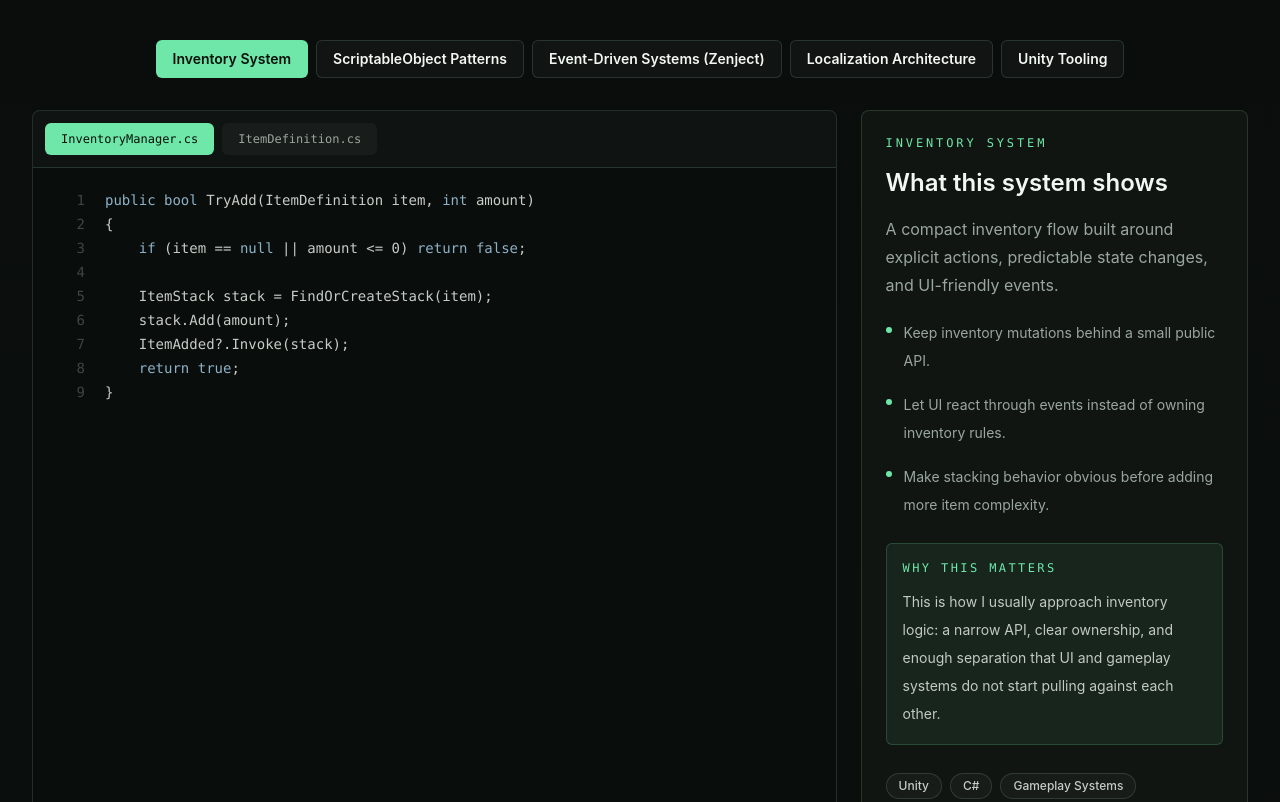
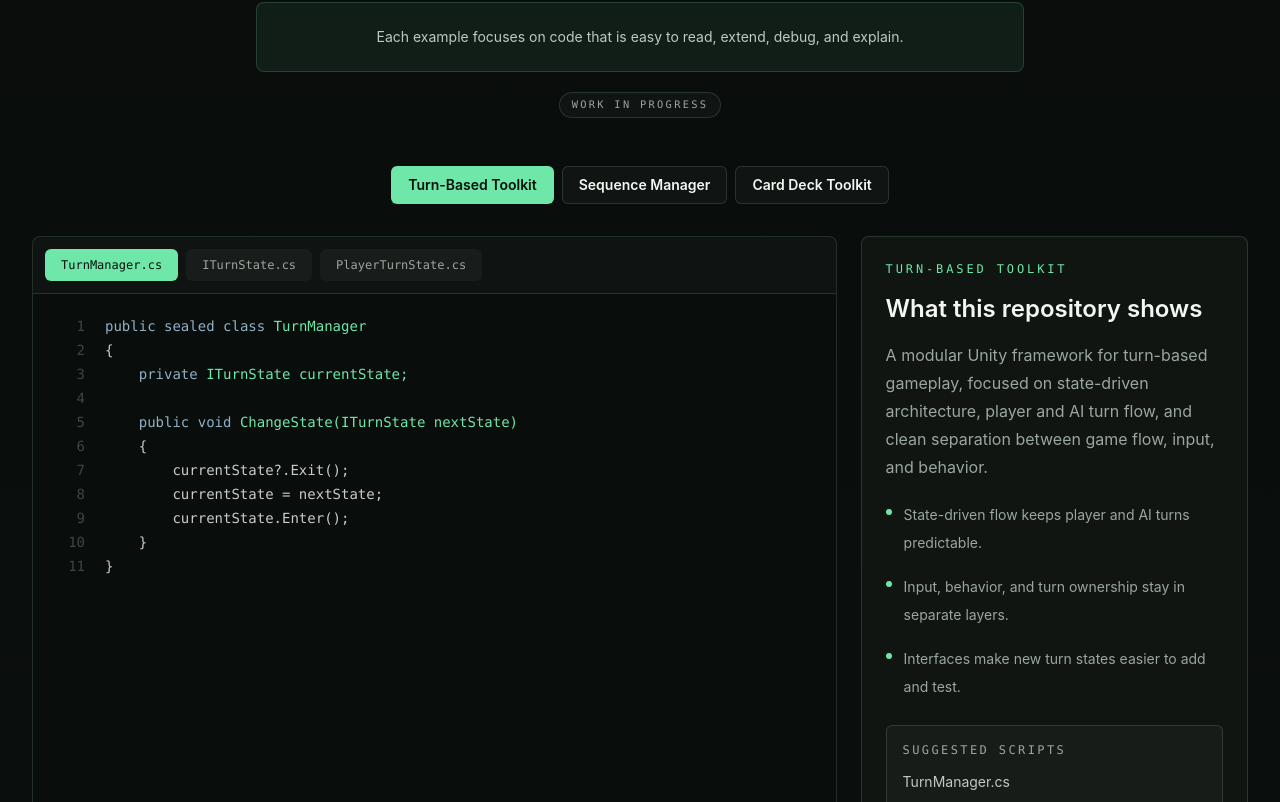
Before and after one commit to DeanAviv/dean-aviv-portfolio, a Next.js app: page / in a window 1280 px wide. Shown: the part 3258-4060 px from the top of the page. Built offline with nearby package versions, Linux system fonts and the light colour scheme.

Commit message:
Refresh code showcase content

```diff
--- a/src/components/CodeShowcase.tsx
+++ b/src/components/CodeShowcase.tsx
@@ -8,7 +8,7 @@ import { codeShowcases } from "@/data/codeShowcases";
 import { site } from "@/data/site";
 
 const keywordPattern =
-  /\b(public|private|sealed|class|readonly|return|if|new|using|void|bool|int|string|null|true|false|get|set|foreach|static|struct)\b/g;
+  /\b(public|private|sealed|class|readonly|return|if|new|using|void|bool|int|string|null|true|false|get|set|foreach|static|struct|interface|async|await)\b/g;
 
 function highlightCode(code: string) {
   return code.split("\n").map((line, lineIndex) => {
@@ -37,7 +37,10 @@ function highlightCode(code: string) {
             part.includes("Locale") ||
             part.includes("Variable") ||
             part.includes("Screenshot") ||
-            part.includes("Card")
+            part.includes("Card") ||
+            part.includes("Turn") ||
+            part.includes("Sequence") ||
+            part.includes("Deck")
           ) {
             return (
               <span key={`${part}-${partIndex}`} className="text-accent">
@@ -83,6 +86,12 @@ export function CodeShowcase() {
             {site.sections.code.intro}
           </p>
         ) : null}
+
+        <div className="mt-5 flex justify-center">
+          <span className="rounded-full border border-line bg-white/[0.03] px-3 py-1 font-mono text-[0.65rem] uppercase tracking-[0.22em] text-muted">
+            Work in progress
+          </span>
+        </div>
 
         <div className="mt-12 flex flex-wrap justify-center gap-2">
           {codeShowcases.map((item) => (
@@ -143,6 +152,17 @@ export function CodeShowcase() {
               ))}
             </ul>
 
+            <div className="mt-6 rounded-md border border-line bg-white/[0.03] p-4">
+              <p className="font-mono text-xs uppercase tracking-[0.2em] text-muted">
+                Suggested scripts
+              </p>
+              <ul className="mt-3 space-y-2 text-sm leading-6 text-foreground/78">
+                {activeShowcase.suggestedScripts.map((script) => (
+                  <li key={script}>{script}</li>
+                ))}
+              </ul>
+            </div>
+
             <div className="mt-6 rounded-md border border-accent/20 bg-accent/8 p-4">
               <p className="font-mono text-xs uppercase tracking-[0.2em] text-accent">
                 Why this matters
--- a/src/data/codeShowcases.ts
+++ b/src/data/codeShowcases.ts
@@ -9,6 +9,7 @@ export type CodeShowcaseItem = {
   description: string;
   keyIdeas: string[];
   technologies: string[];
+  suggestedScripts: string[];
   files: CodeShowcaseFile[];
   explanationTitle: string;
   whyThisMatters: string;
@@ -17,207 +18,194 @@ export type CodeShowcaseItem = {
 
 export const codeShowcases: CodeShowcaseItem[] = [
   {
-    id: "inventory-system",
-    title: "Inventory System",
+    id: "turn-based-toolkit",
+    title: "Turn-Based Toolkit",
     description:
-      "A compact inventory flow built around explicit actions, predictable state changes, and UI-friendly events.",
+      "A modular Unity framework for turn-based gameplay, focused on state-driven architecture, player and AI turn flow, and clean separation between game flow, input, and behavior.",
     keyIdeas: [
-      "Keep inventory mutations behind a small public API.",
-      "Let UI react through events instead of owning inventory rules.",
-      "Make stacking behavior obvious before adding more item complexity.",
+      "State-driven flow keeps player and AI turns predictable.",
+      "Input, behavior, and turn ownership stay in separate layers.",
+      "Interfaces make new turn states easier to add and test.",
     ],
-    technologies: ["Unity", "C#", "Gameplay Systems", "ScriptableObjects"],
+    technologies: [
+      "State Pattern",
+      "Interfaces",
+      "Turn Management",
+      "Gameplay Architecture",
+      "Dependency Injection (Zenject)",
+    ],
+    suggestedScripts: [
+      "TurnManager.cs",
+      "ITurnState.cs / TurnState.cs",
+      "PlayerTurnState.cs / EnemyTurnState.cs",
+    ],
     files: [
       {
-        fileName: "InventoryManager.cs",
-        code: `public bool TryAdd(ItemDefinition item, int amount)
+        fileName: "TurnManager.cs",
+        code: `public sealed class TurnManager
 {
-    if (item == null || amount <= 0) return false;
+    private ITurnState currentState;
 
-    ItemStack stack = FindOrCreateStack(item);
-    stack.Add(amount);
-    ItemAdded?.Invoke(stack);
-    return true;
-}`,
-      },
-      {
-        fileName: "ItemDefinition.cs",
-        code: `[CreateAssetMenu(menuName = "Game/Inventory/Item")]
-public sealed class ItemDefinition : ScriptableObject
-{
-    [field: SerializeField] public string DisplayName { get; private set; }
-    [field: SerializeField] public bool IsStackable { get; private set; } = true;
-}`,
-      },
-    ],
-    explanationTitle: "What this system shows",
-    whyThisMatters:
-      "This is how I usually approach inventory logic: a narrow API, clear ownership, and enough separation that UI and gameplay systems do not start pulling against each other.",
-    githubUrl: "https://github.com/DeanAviv/unity-sequence-manager",
-  },
-  {
-    id: "scriptableobject-patterns",
-    title: "ScriptableObject Patterns",
-    description:
-      "Shared-value and data patterns that make tuning easier without burying gameplay logic inside inspectors.",
-    keyIdeas: [
-      "Use ScriptableObjects to expose data cleanly, not to hide architecture.",
-      "Reset runtime values deliberately so Play Mode stays predictable.",
-      "Keep observer-style UI updates simple and visible.",
-    ],
-    technologies: ["Unity", "C#", "ScriptableObjects", "Editor Workflow"],
-    files: [
-      {
-        fileName: "FloatVariable.cs",
-        code: `public float Value
-{
-    get => runtimeValue;
-    set
+    public void ChangeState(ITurnState nextState)
     {
-        if (Mathf.Approximately(runtimeValue, value)) return;
-        runtimeValue = value;
-        Changed?.Invoke(runtimeValue);
+        currentState?.Exit();
+        currentState = nextState;
+        currentState.Enter();
     }
 }`,
       },
       {
-        fileName: "VariableLabel.cs",
-        code: `private void OnEnable()
+        fileName: "ITurnState.cs",
+        code: `public interface ITurnState
 {
-    source.Changed += Refresh;
-    Refresh(source.Value);
-}
-
-private void Refresh(float value)
+    void Enter();
+    void Tick();
+    void Exit();
+}`,
+      },
+      {
+        fileName: "PlayerTurnState.cs",
+        code: `public sealed class PlayerTurnState : ITurnState
 {
-    label.text = Mathf.RoundToInt(value).ToString();
+    public void Enter() => input.Enable();
+    public void Tick() => playerActions.ReadIntent();
+    public void Exit() => input.Disable();
 }`,
       },
     ],
-    explanationTitle: "What this system shows",
+    explanationTitle: "What this repository shows",
     whyThisMatters:
-      "I like patterns like this when they make the project easier to tune and teach. The goal is not a clever framework. The goal is data that stays understandable while the game grows.",
-    githubUrl: "https://github.com/DeanAviv/unity-card-deck-toolkit",
+      "Turn-based games can become hard to follow when flow, input, and behavior are mixed together. This toolkit shows how I organize those responsibilities so the game remains readable as rules expand.",
+    githubUrl: "https://github.com/DeanAviv/unity-turn-base-toolkit",
   },
   {
-    id: "event-driven-systems-zenject",
-    title: "Event-Driven Systems (Zenject)",
+    id: "sequence-manager",
+    title: "Sequence Manager",
     description:
-      "A signal-driven example for connecting gameplay, UI, and feedback without turning everything into direct references.",
+      "A Unity tool for building and running action sequences with support for delays, conditional actions, looping actions, and editor-facing workflow.",
     keyIdeas: [
-      "Signals help when the event boundary is clear and intentional.",
-      "Payloads should stay small so debugging remains practical.",
-      "Event-driven code still needs readable flow, not magic.",
+      "Actions are composed into readable sequences instead of one-off scripts.",
+      "Async flow keeps timing logic explicit and debuggable.",
+      "Editor-facing attributes make repeated setup easier to manage.",
     ],
-    technologies: ["Unity", "C#", "Zenject", "Signals"],
+    technologies: [
+      "Command-style sequencing",
+      "Async / Await",
+      "Reusable Systems",
+      "Dependency Injection",
+      "Custom Inspector",
+    ],
+    suggestedScripts: [
+      "SequenceManager.cs",
+      "ISequence.cs / ISequenceManager.cs",
+      "SequenceAttribute.cs (or custom inspector script)",
+    ],
     files: [
       {
-        fileName: "PlayerDamagedSignal.cs",
-        code: `public readonly struct PlayerDamagedSignal
+        fileName: "SequenceManager.cs",
+        code: `public sealed class SequenceManager : ISequenceManager
 {
-    public int Amount { get; }
-    public string SourceId { get; }
-
-    public PlayerDamagedSignal(int amount, string sourceId)
+    public async Task RunAsync(ISequence sequence)
     {
-        Amount = amount;
-        SourceId = sourceId;
+        foreach (ISequenceAction action in sequence.Actions)
+        {
+            if (action.CanRun())
+            {
+                await action.ExecuteAsync();
+            }
+        }
     }
 }`,
       },
       {
-        fileName: "HealthPresenter.cs",
-        code: `private void OnEnable()
+        fileName: "ISequence.cs",
+        code: `public interface ISequence
 {
-    signalBus.Subscribe<PlayerDamagedSignal>(OnPlayerDamaged);
-}
+    IReadOnlyList<ISequenceAction> Actions { get; }
+    bool ShouldLoop { get; }
+}`,
+      },
+      {
+        fileName: "SequenceAttribute.cs",
+        code: `public sealed class SequenceAttribute : PropertyAttribute
+{
+    public string GroupName { get; }
 
-private void OnPlayerDamaged(PlayerDamagedSignal signal)
-{
-    Debug.Log($"Player took {signal.Amount} damage from {signal.SourceId}");
+    public SequenceAttribute(string groupName)
+    {
+        GroupName = groupName;
+    }
 }`,
       },
     ],
-    explanationTitle: "What this system shows",
+    explanationTitle: "What this repository shows",
     whyThisMatters:
-      "When I use event-driven architecture, I want the benefits of decoupling without losing the ability to explain what happened. Signals are useful only if the team can still follow the story.",
-    githubUrl: "https://github.com/DeanAviv/unity-turn-base-toolkit",
+      "Sequence tools are most useful when designers and developers can understand the order of operations quickly. This example focuses on reusable actions, clear timing, and a workflow that can grow without becoming fragile.",
+    githubUrl: "https://github.com/DeanAviv/unity-sequence-manager",
   },
   {
-    id: "localization-architecture",
-    title: "Localization Architecture",
+    id: "card-deck-toolkit",
+    title: "Card Deck Toolkit",
     description:
-      "A region-locale approach that keeps content decisions explicit instead of scattering them across UI code.",
+      "A data-driven card deck system built around ScriptableObjects, designed to separate card data from runtime behavior and make deck logic easier to reuse.",
     keyIdeas: [
-      "Locale rules should be visible before content bugs reach production.",
-      "Fallback logic deserves to be deliberate, not assumed.",
-      "Localization architecture is part UX, part systems design.",
+      "Card definitions live as data, while runtime systems own behavior.",
+      "Deck, discard, draw, and hand logic stay reusable across game modes.",
+      "ScriptableObjects make tuning and authoring easier without hiding flow.",
     ],
-    technologies: ["Unity", "C#", "Localization", "Content Systems"],
+    technologies: [
+      "ScriptableObjects",
+      "Data-driven design",
+      "Collection Management",
+      "Gameplay Systems",
+    ],
+    suggestedScripts: [
+      "DeckManager.cs (or equivalent)",
+      "CardData ScriptableObject",
+      "Card draw / shuffle / hand management logic",
+    ],
     files: [
       {
-        fileName: "LocaleResolver.cs",
-        code: `public string Resolve(string regionCode, string preferredLanguage)
+        fileName: "DeckManager.cs",
+        code: `public sealed class DeckManager
 {
-    if (string.IsNullOrWhiteSpace(preferredLanguage))
+    private readonly List<CardData> drawPile = new();
+    private readonly List<CardData> hand = new();
+
+    public CardData Draw()
     {
-        return fallbackLocale;
+        if (drawPile.Count == 0) ShuffleDiscardIntoDeck();
+        CardData card = drawPile[0];
+        drawPile.RemoveAt(0);
+        hand.Add(card);
+        return card;
     }
-
-    string candidate = $"{preferredLanguage.ToLowerInvariant()}-{regionCode?.ToUpperInvariant() ?? "US"}";
-    return CultureInfo.GetCultureInfo(candidate).Name;
 }`,
       },
       {
-        fileName: "LocalizedTextKey.cs",
-        code: `[CreateAssetMenu(menuName = "Game/Localization/Text Key")]
-public sealed class LocalizedTextKey : ScriptableObject
+        fileName: "CardData.cs",
+        code: `[CreateAssetMenu(menuName = "Cards/Card Data")]
+public sealed class CardData : ScriptableObject
 {
-    [field: SerializeField] public string Key { get; private set; }
-    [field: TextArea]
-    [field: SerializeField] public string DeveloperNote { get; private set; }
+    [field: SerializeField] public string DisplayName { get; private set; }
+    [field: SerializeField] public int Cost { get; private set; }
+}`,
+      },
+      {
+        fileName: "DeckFlow.cs",
+        code: `public void Shuffle()
+{
+    for (int i = drawPile.Count - 1; i > 0; i--)
+    {
+        int swapIndex = Random.Range(0, i + 1);
+        (drawPile[i], drawPile[swapIndex]) = (drawPile[swapIndex], drawPile[i]);
+    }
 }`,
       },
     ],
-    explanationTitle: "What this system shows",
+    explanationTitle: "What this repository shows",
     whyThisMatters:
-      "I think about localization as a behavior problem, not just a text problem. Region and language rules need structure early, otherwise every future screen pays the price.",
+      "Card systems work best when the data model is stable and the runtime flow is easy to reason about. This toolkit shows that split clearly, which makes the system easier to reuse, tune, and explain.",
     githubUrl: "https://github.com/DeanAviv/unity-card-deck-toolkit",
   },
-  {
-    id: "unity-tooling",
-    title: "Unity Tooling",
-    description:
-      "Small editor tooling that removes repeated friction and turns production chores into deliberate workflow.",
-    keyIdeas: [
-      "A good tool saves attention, not just clicks.",
-      "Tool output should be readable for the next developer too.",
-      "Workflow fixes are often as valuable as feature work.",
-    ],
-    technologies: ["Unity", "C#", "Editor Tools", "Workflow"],
-    files: [
-      {
-        fileName: "ScreenshotTool.cs",
-        code: `[MenuItem("Tools/Capture Screenshot")]
-public static void Capture()
-{
-    ScreenCapture.CaptureScreenshot("screenshot.png");
-}`,
-      },
-      {
-        fileName: "BuildSceneValidator.cs",
-        code: `foreach (EditorBuildSettingsScene scene in EditorBuildSettings.scenes)
-{
-    if (!scene.enabled) continue;
-
-    var openedScene = EditorSceneManager.OpenScene(scene.path);
-    Debug.Log($"Validated scene: {openedScene.name}");
-}`,
-      },
-    ],
-    explanationTitle: "What this system shows",
-    whyThisMatters:
-      "Not every useful system is player-facing. I build editor tools when they reduce noise, help the team move faster, and make routine work easier to trust.",
-    githubUrl: "https://github.com/DeanAviv/unity-screenshot-tool",
-  },
 ];
--- a/src/data/site.ts
+++ b/src/data/site.ts
@@ -54,11 +54,11 @@ export const site = {
     },
     code: {
       eyebrow: "Code Showcase",
-      title: "Code I can explain",
+      title: "Readable systems, practical tools.",
       description:
-        "Readable systems, practical tools, and examples I can walk through and teach.",
+        "A curated look at small Unity systems and tools that reflect how I think about gameplay architecture, reusable code, and developer-facing workflows.",
       intro:
-        "I focus on building systems that are clear, flexible, and easy to extend — and even easier to explain.",
+        "Each example focuses on code that is easy to read, extend, debug, and explain.",
     },
     teaching: {
       eyebrow: "Teaching & Student Work",
```
